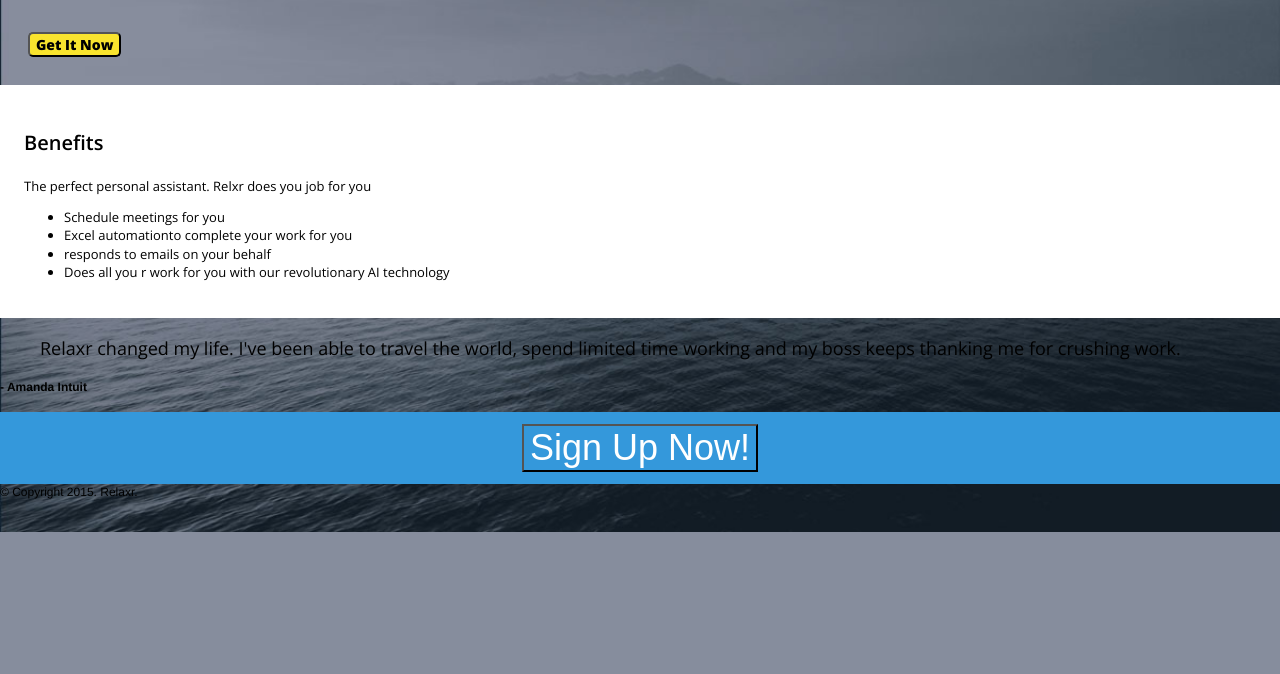
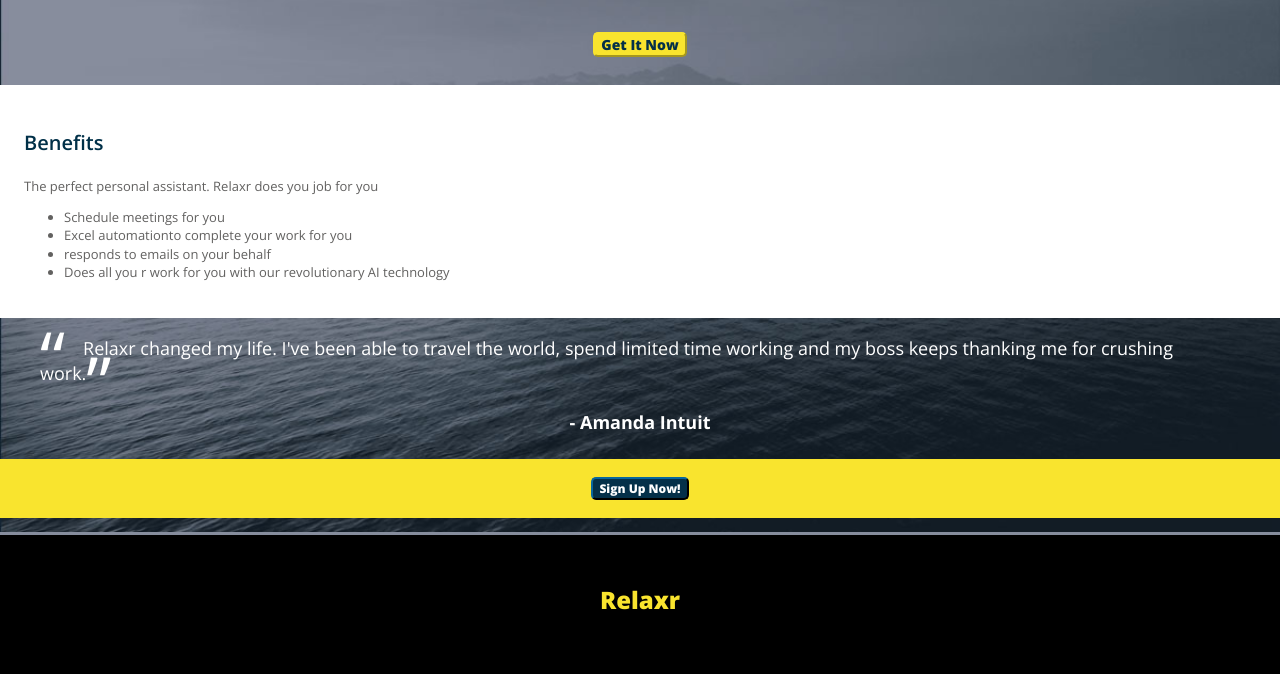
Before and after one commit to TsiWalks/FEWD10-Assignment2, a plain HTML site: page index.html in a window 1280 px wide. Shown: the part 215-889 px from the top of the page. Before the commit the page ends 800 px from the top, so only its background shows below. Drawn offline with nearby package versions, Linux system fonts and the light colour scheme.

Commit message:
final submission

```diff
--- a/css/style.css
+++ b/css/style.css
@@ -1,4 +1,4 @@
-@import url(https://fonts.googleapis.com/css?family=Open+Sans:300,300italic,600,800);
+@import url(https://fonts.googleapis.com/css?family=Open+Sans:400,300,300italic,800,600,800italic,700italic,700,600italic,400italic);
 
 /*
 Project Name: Blank Template
@@ -89,6 +89,7 @@ h1 {
   font-size: 24px;
   text-align: left;
   padding: 2em;
+  color: white;
 }
 
 h2 {
@@ -96,6 +97,7 @@ h2 {
   font-weight: 600;
   font-size: 24px;
   text-align: center;
+  color: white;
 }
 
 header button {
@@ -103,9 +105,11 @@ header button {
   font-weight: 800;
   font-size: 14px;
   border-radius: 5px;
+  border-color: #f9e42e;
   text-align: center;
   background-color: #f9e42e;
   margin: 2em;
+  color: #043048
 }
 
 h3 {
@@ -113,24 +117,46 @@ h3 {
   font-weight: 600;
   font-size: 20px;
   text-align: 2em;
+  color: #003048;
 }
 
 p {
   font-family: 'open sans';
   font-weight: 300;
   font-size: 13px;
+  color: #626160;
 }
 
 ul {
   font-family: 'open sans';
   font-weight: 300;
   font-size: 13px;
+  color: #626160;
 }
 
 blockquote {
   font-family: 'open sans';
   font-weight: 300italic;
   font-size: 18px;
+  color: white;
+}
+blockquote:before {
+  color: #ccc;
+  content: open-quote;
+  font-size: 4em;
+  line-height: 0.1em;
+  margin-right: 0.25em;
+  vertical-align: -0.4em;
+  color: white;
+}
+blockquote:after {
+  color: #ccc;
+  content: close-quote;
+  font-size: 4em;
+  line-height: 0.1em;
+  margin-right: 0.25em;
+  vertical-align: -0.4em;
+  color: white;
 }
 
 .benifits {
@@ -140,13 +166,53 @@ blockquote {
 }
 
 .SignUp {
-  background-color: #3498db;
-  padding: 1em;
+  background-color: #f9e42e;
+  padding: 1.5em;
+  text-align: center;
+  clear: both;
+}
+
+.button {
+  font-size: 12px;
+  font-family: 'open sans';
+  font-weight: 800;
+  border-radius: 5px;
+  border-color: #043049;
+  color: white;
+  background: #043049;
+
+}
+.getnow {
   text-align: center;
 }
 
-.button {
-  font-size: 3em;
+.quote {
+  font-family: 'open sans';
+  font-size: 18px;
+  font-weight: 600;
+  text-align: center;
   color: white;
-  background: #3498db;
 }
+
+footer h1 {
+  color: #f9e42e;
+  text-align: center;
+  vertical-align: justify;
+}
+
+footer {
+  color: white;
+  text-align: center;
+  padding-bottom: 10px;
+  vertical-align: justify;
+  background-color: black;
+  margin-top: 0px;
+}
+img {
+  padding-bottom: 10px;
+  margin: 0px 10px 10px 10px;
+}
+
+.testbackground {
+  background-image: url(..images/testimonial_bg.jpg);
+}
--- a/index.html
+++ b/index.html
@@ -20,15 +20,15 @@
 				<h1>Relaxr</h1>
 
 				<h2>Get piece of mind with a single tap	</h2>
-
+			<div class="getnow">
 				<button>Get It Now</button>
-
+			</div>
 			</header>
 
 			<div class="benifits">
 				<h3>Benefits</h3>
 
-				<p>The perfect personal assistant. Relxr does you job for you</p>
+				<p>The perfect personal assistant. Relaxr does you job for you</p>
 
 				<ul>
 					<li>Schedule meetings for you</li>
@@ -38,15 +38,22 @@
 				</ul>
 			</div>
 
+			<div class="testimonialbackground">
 				<blockquote>Relaxr changed my life. I've been able to travel the world, spend limited time working and my boss keeps thanking me for crushing work.</blockquote>
-
+			<div class="quote">
 				<h4>- Amanda Intuit</h4>
+			</div>
 
 			<div class="SignUp">
 				<button class="button">Sign Up Now!</button>
 			</div>
+			</div>
 
 			<footer>
+				<h1>Relaxr</h1>
+				<img src="images/twitter.png" alt="Twitter">
+				<img src="images/facebook.png" alt="facebook">
+				<br>
 				&copy; Copyright 2015. Relaxr.
 			</footer>
 		</div><!-- #container -->
```
